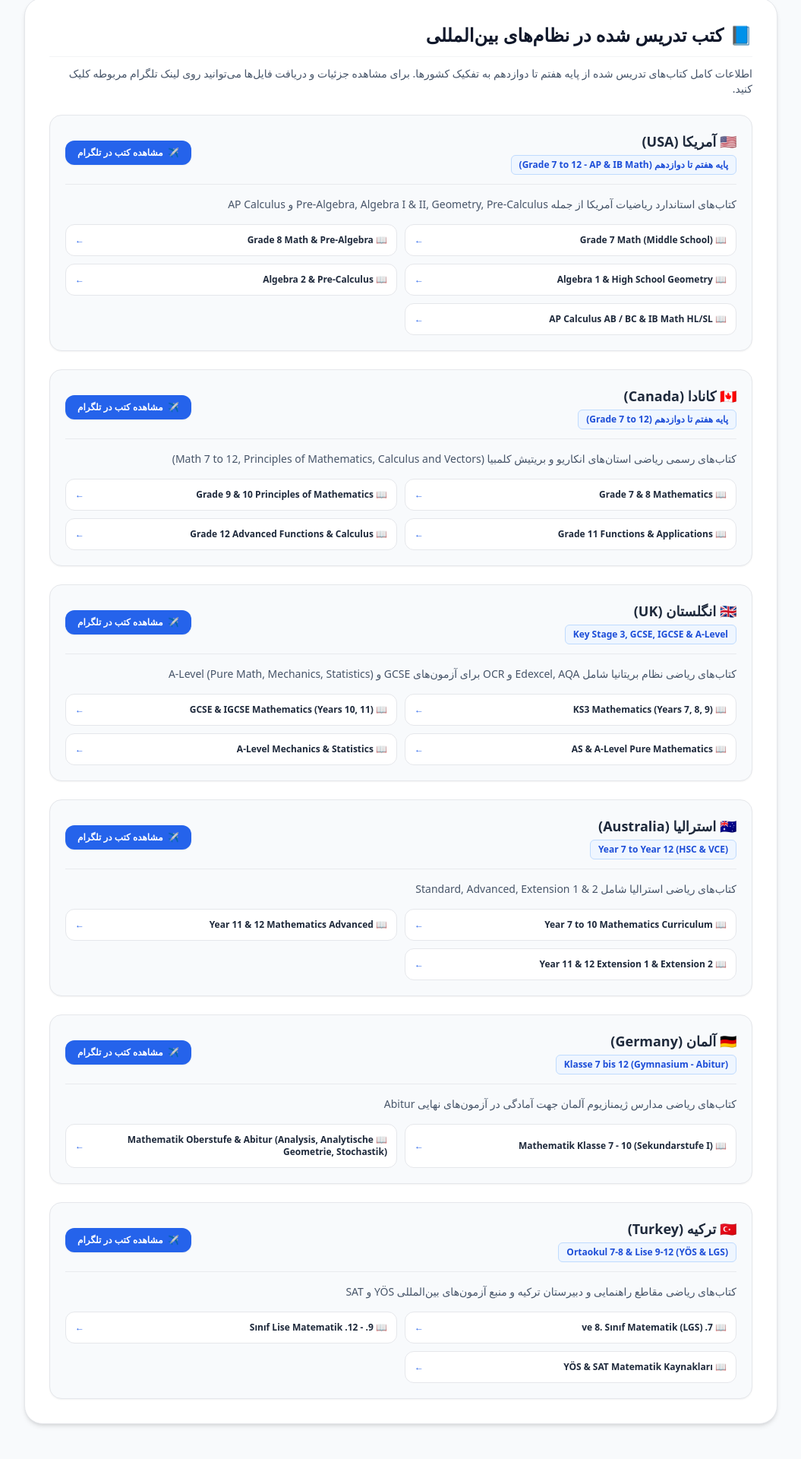
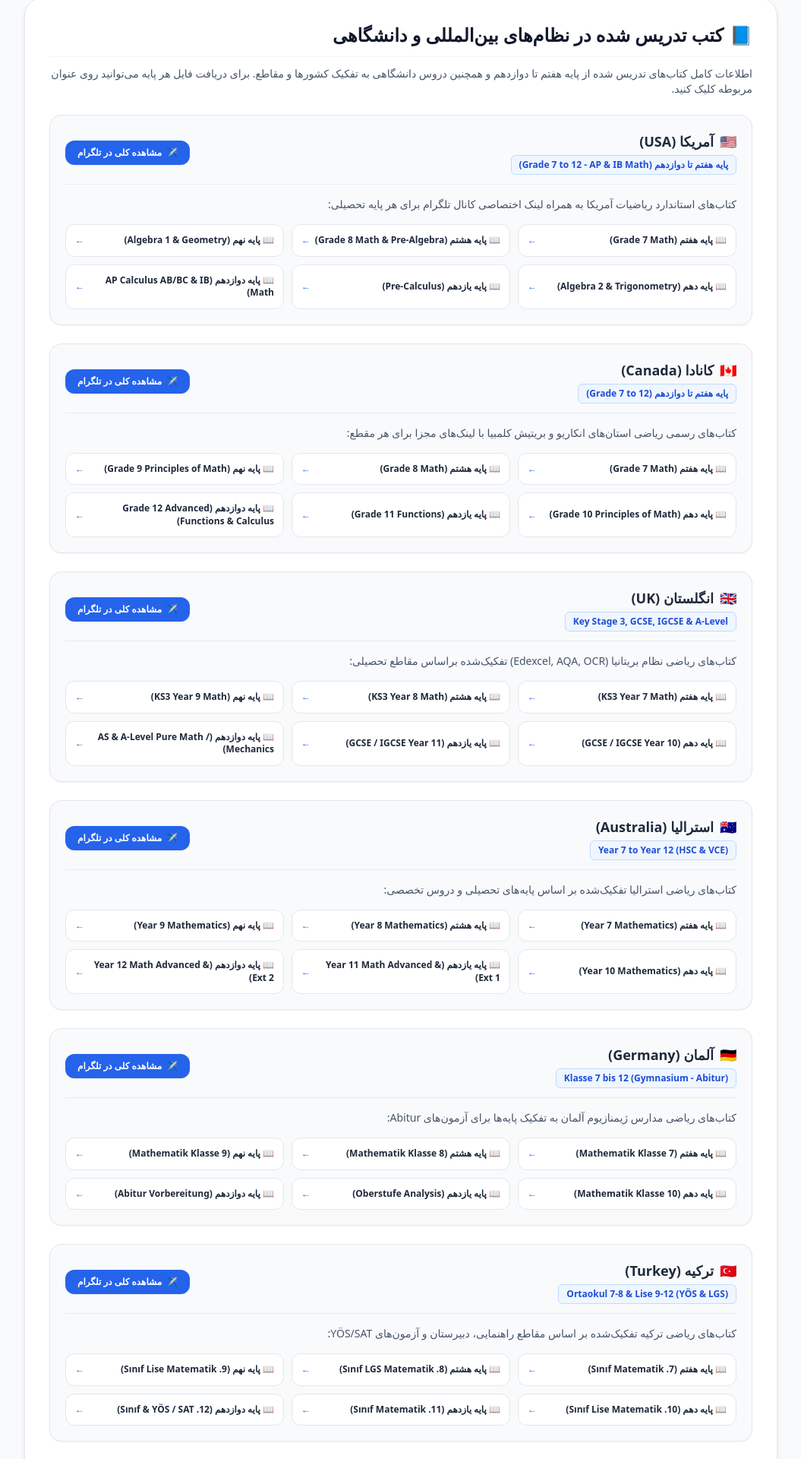
Before and after one commit to Hmohammadiz633/International-Mathematics-Site, a Next.js app: page /books in a window 1280 px wide. Shown: the part 192-2112 px from the top of the page at 76% size, without its empty margins (112-1167 px from the left). Built offline with nearby package versions, Linux system fonts and the light colour scheme.

Commit message:
Update page.js

```diff
--- a/app/books/page.js
+++ b/app/books/page.js
@@ -11,7 +11,7 @@ export default function BooksPage() {
 
   const isFa = lang === 'fa';
 
-  // لیست پایه‌های تحصیلی هفتم تا دوازدهم
+  // پایه‌های تحصیلی هفتم تا دوازدهم
   const grades = [
     { id: 'g7', fa: 'پایه هفتم (Grade 7)', en: 'Grade 7' },
     { id: 'g8', fa: 'پایه هشتم (Grade 8)', en: 'Grade 8' },
@@ -21,7 +21,7 @@ export default function BooksPage() {
     { id: 'g12', fa: 'پایه دوازدهم (Grade 12)', en: 'Grade 12' },
   ];
 
-  // لیست کامل تصاویر خلاصه فصل‌های پایه هفتم (واقع در پوشه public)
+  // لیست کامل تصاویر خلاصه فصل‌های پایه هفتم
   const grade7Summaries = [
     { src: '/summary-g7-1.png', title: 'خلاصه فصل ۱ - پایه هفتم' },
     { src: '/summary-g7-2.png', title: 'خلاصه فصل ۲ - پایه هفتم' },
@@ -35,75 +35,111 @@ export default function BooksPage() {
     { src: '/summary-g7-10.png', title: 'خلاصه فصل ۱۰ - پایه هفتم' },
   ];
 
-  // تمامی اطلاعات و لینک‌های کتب تدریس شده (بدون تغییر و کاملاً دست‌نخورده)
+  // تمامی اطلاعات کتب تدریس شده به تفکیک پایه و لینک‌های اختصاصی تلگرام + کتب دانشگاهی
   const taughtBooksData = [
     {
-      country: '🇺🇸 آمریکا (USA)',
+      country: 'آمریکا (USA)',
+      flag: '🇺🇸',
       grades: 'پایه هفتم تا دوازدهم (Grade 7 to 12 - AP & IB Math)',
-      description: 'کتاب‌های استاندارد ریاضیات آمریکا از جمله Pre-Algebra, Algebra I & II, Geometry, Pre-Calculus و AP Calculus',
+      description: 'کتاب‌های استاندارد ریاضیات آمریکا به همراه لینک اختصاصی کانال تلگرام برای هر پایه تحصیلی:',
       telegramLink: 'https://t.me/International_Maths/379',
       books: [
-        { title: 'Grade 7 Math (Middle School)', link: 'https://t.me/International_Maths/379' },
-        { title: 'Grade 8 Math & Pre-Algebra', link: 'https://t.me/International_Maths/379' },
-        { title: 'Algebra 1 & High School Geometry', link: 'https://t.me/International_Maths/379' },
-        { title: 'Algebra 2 & Pre-Calculus', link: 'https://t.me/International_Maths/379' },
-        { title: 'AP Calculus AB / BC & IB Math HL/SL', link: 'https://t.me/International_Maths/379' },
+        { title: 'پایه هفتم (Grade 7 Math)', link: 'https://t.me/International_Maths/379' },
+        { title: 'پایه هشتم (Grade 8 Math & Pre-Algebra)', link: 'https://t.me/International_Maths/380' },
+        { title: 'پایه نهم (Algebra 1 & Geometry)', link: 'https://t.me/International_Maths/381' },
+        { title: 'پایه دهم (Algebra 2 & Trigonometry)', link: 'https://t.me/International_Maths/382' },
+        { title: 'پایه یازدهم (Pre-Calculus)', link: 'https://t.me/International_Maths/383' },
+        { title: 'پایه دوازدهم (AP Calculus AB/BC & IB Math)', link: 'https://t.me/International_Maths/384' },
       ]
     },
     {
-      country: '🇨🇦 کانادا (Canada)',
+      country: 'کانادا (Canada)',
+      flag: '🇨🇦',
       grades: 'پایه هفتم تا دوازدهم (Grade 7 to 12)',
-      description: 'کتاب‌های رسمی ریاضی استان‌های انکاریو و بریتیش کلمبیا (Math 7 to 12, Principles of Mathematics, Calculus and Vectors)',
+      description: 'کتاب‌های رسمی ریاضی استان‌های انکاریو و بریتیش کلمبیا با لینک‌های مجزا برای هر مقطع:',
       telegramLink: 'https://t.me/International_Maths/302',
       books: [
-        { title: 'Grade 7 & 8 Mathematics', link: 'https://t.me/International_Maths/302' },
-        { title: 'Grade 9 & 10 Principles of Mathematics', link: 'https://t.me/International_Maths/302' },
-        { title: 'Grade 11 Functions & Applications', link: 'https://t.me/International_Maths/302' },
-        { title: 'Grade 12 Advanced Functions & Calculus', link: 'https://t.me/International_Maths/302' },
+        { title: 'پایه هفتم (Grade 7 Math)', link: 'https://t.me/International_Maths/302' },
+        { title: 'پایه هشتم (Grade 8 Math)', link: 'https://t.me/International_Maths/303' },
+        { title: 'پایه نهم (Grade 9 Principles of Math)', link: 'https://t.me/International_Maths/304' },
+        { title: 'پایه دهم (Grade 10 Principles of Math)', link: 'https://t.me/International_Maths/305' },
+        { title: 'پایه یازدهم (Grade 11 Functions)', link: 'https://t.me/International_Maths/306' },
+        { title: 'پایه دوازدهم (Grade 12 Advanced Functions & Calculus)', link: 'https://t.me/International_Maths/307' },
       ]
     },
     {
-      country: '🇬🇧 انگلستان (UK)',
+      country: 'انگلستان (UK)',
+      flag: '🇬🇧',
       grades: 'Key Stage 3, GCSE, IGCSE & A-Level',
-      description: 'کتاب‌های ریاضی نظام بریتانیا شامل Edexcel, AQA و OCR برای آزمون‌های GCSE و A-Level (Pure Math, Mechanics, Statistics)',
+      description: 'کتاب‌های ریاضی نظام بریتانیا (Edexcel, AQA, OCR) تفکیک‌شده براساس مقاطع تحصیلی:',
       telegramLink: 'https://t.me/International_Maths/297',
       books: [
-        { title: 'KS3 Mathematics (Years 7, 8, 9)', link: 'https://t.me/International_Maths/297' },
-        { title: 'GCSE & IGCSE Mathematics (Years 10, 11)', link: 'https://t.me/International_Maths/297' },
-        { title: 'AS & A-Level Pure Mathematics', link: 'https://t.me/International_Maths/297' },
-        { title: 'A-Level Mechanics & Statistics', link: 'https://t.me/International_Maths/297' },
+        { title: 'پایه هفتم (KS3 Year 7 Math)', link: 'https://t.me/International_Maths/297' },
+        { title: 'پایه هشتم (KS3 Year 8 Math)', link: 'https://t.me/International_Maths/298' },
+        { title: 'پایه نهم (KS3 Year 9 Math)', link: 'https://t.me/International_Maths/300' },
+        { title: 'پایه دهم (GCSE / IGCSE Year 10)', link: 'https://t.me/International_Maths/301' },
+        { title: 'پایه یازدهم (GCSE / IGCSE Year 11)', link: 'https://t.me/International_Maths/308' },
+        { title: 'پایه دوازدهم (AS & A-Level Pure Math / Mechanics)', link: 'https://t.me/International_Maths/309' },
       ]
     },
     {
-      country: '🇦🇺 استرالیا (Australia)',
+      country: 'استرالیا (Australia)',
+      flag: '🇦🇺',
       grades: 'Year 7 to Year 12 (HSC & VCE)',
-      description: 'کتاب‌های ریاضی استرالیا شامل Standard, Advanced, Extension 1 & 2',
+      description: 'کتاب‌های ریاضی استرالیا تفکیک‌شده بر اساس پایه‌های تحصیلی و دروس تخصصی:',
       telegramLink: 'https://t.me/International_Maths/299',
       books: [
-        { title: 'Year 7 to 10 Mathematics Curriculum', link: 'https://t.me/International_Maths/299' },
-        { title: 'Year 11 & 12 Mathematics Advanced', link: 'https://t.me/International_Maths/299' },
-        { title: 'Year 11 & 12 Extension 1 & Extension 2', link: 'https://t.me/International_Maths/299' },
+        { title: 'پایه هفتم (Year 7 Mathematics)', link: 'https://t.me/International_Maths/299' },
+        { title: 'پایه هشتم (Year 8 Mathematics)', link: 'https://t.me/International_Maths/310' },
+        { title: 'پایه نهم (Year 9 Mathematics)', link: 'https://t.me/International_Maths/311' },
+        { title: 'پایه دهم (Year 10 Mathematics)', link: 'https://t.me/International_Maths/312' },
+        { title: 'پایه یازدهم (Year 11 Math Advanced & Ext 1)', link: 'https://t.me/International_Maths/313' },
+        { title: 'پایه دوازدهم (Year 12 Math Advanced & Ext 2)', link: 'https://t.me/International_Maths/314' },
       ]
     },
     {
-      country: '🇩🇪 آلمان (Germany)',
+      country: 'آلمان (Germany)',
+      flag: '🇩🇪',
       grades: 'Klasse 7 bis 12 (Gymnasium - Abitur)',
-      description: 'کتاب‌های ریاضی مدارس ژیمنازیوم آلمان جهت آمادگی در آزمون‌های نهایی Abitur',
+      description: 'کتاب‌های ریاضی مدارس ژیمنازیوم آلمان به تفکیک پایه‌ها برای آزمون‌های Abitur:',
       telegramLink: 'https://t.me/International_Maths/375',
       books: [
-        { title: 'Mathematik Klasse 7 - 10 (Sekundarstufe I)', link: 'https://t.me/International_Maths/375' },
-        { title: 'Mathematik Oberstufe & Abitur (Analysis, Analytische Geometrie, Stochastik)', link: 'https://t.me/International_Maths/375' },
+        { title: 'پایه هفتم (Mathematik Klasse 7)', link: 'https://t.me/International_Maths/375' },
+        { title: 'پایه هشتم (Mathematik Klasse 8)', link: 'https://t.me/International_Maths/376' },
+        { title: 'پایه نهم (Mathematik Klasse 9)', link: 'https://t.me/International_Maths/377' },
+        { title: 'پایه دهم (Mathematik Klasse 10)', link: 'https://t.me/International_Maths/378' },
+        { title: 'پایه یازدهم (Oberstufe Analysis)', link: 'https://t.me/International_Maths/385' },
+        { title: 'پایه دوازدهم (Abitur Vorbereitung)', link: 'https://t.me/International_Maths/386' },
       ]
     },
     {
-      country: '🇹🇷 ترکیه (Turkey)',
+      country: 'ترکیه (Turkey)',
+      flag: '🇹🇷',
       grades: 'Ortaokul 7-8 & Lise 9-12 (YÖS & LGS)',
-      description: 'کتاب‌های ریاضی مقاطع راهنمایی و دبیرستان ترکیه و منبع آزمون‌های بین‌المللی YÖS و SAT',
+      description: 'کتاب‌های ریاضی ترکیه تفکیک‌شده بر اساس مقاطع راهنمایی، دبیرستان و آزمون‌های YÖS/SAT:',
       telegramLink: 'https://t.me/International_Maths/395',
       books: [
-        { title: '7. ve 8. Sınıf Matematik (LGS)', link: 'https://t.me/International_Maths/395' },
-        { title: '9. - 12. Sınıf Lise Matematik', link: 'https://t.me/International_Maths/395' },
-        { title: 'YÖS & SAT Matematik Kaynakları', link: 'https://t.me/International_Maths/395' },
+        { title: 'پایه هفتم (7. Sınıf Matematik)', link: 'https://t.me/International_Maths/395' },
+        { title: 'پایه هشتم (8. Sınıf LGS Matematik)', link: 'https://t.me/International_Maths/396' },
+        { title: 'پایه نهم (9. Sınıf Lise Matematik)', link: 'https://t.me/International_Maths/397' },
+        { title: 'پایه دهم (10. Sınıf Lise Matematik)', link: 'https://t.me/International_Maths/398' },
+        { title: 'پایه یازدهم (11. Sınıf Matematik)', link: 'https://t.me/International_Maths/399' },
+        { title: 'پایه دوازدهم (12. Sınıf & YÖS / SAT)', link: 'https://t.me/International_Maths/400' },
+      ]
+    },
+    {
+      country: 'کتب ریاضی دانشگاهی (University Math Books)',
+      flag: '🎓',
+      grades: 'دروس دانشگاهی و تحصیلات عالی',
+      description: 'منابع، مراجع و کتب درسی ریاضیات عالی و دانشگاهی به تفکیک عناوین درسی:',
+      telegramLink: 'https://t.me/International_Maths/401',
+      books: [
+        { title: 'ریاضی عمومی ۱ و ۲ (Calculus I & II)', link: 'https://t.me/International_Maths/401' },
+        { title: 'معادلات دیفرانسیل (Differential Equations)', link: 'https://t.me/International_Maths/402' },
+        { title: 'ریاضیات مهندسی (Engineering Mathematics)', link: 'https://t.me/International_Maths/403' },
+        { title: 'جبر خطی کاربردی (Linear Algebra)', link: 'https://t.me/International_Maths/404' },
+        { title: 'آمار و احتمال مهندسی (Probability & Statistics)', link: 'https://t.me/International_Maths/405' },
+        { title: 'آنالیز عددی (Numerical Analysis)', link: 'https://t.me/International_Maths/406' },
       ]
     }
   ];
@@ -136,7 +172,6 @@ export default function BooksPage() {
 
         {/* منوی دو تایی اصلی بالای صفحه */}
         <div className="flex items-center justify-center gap-3 mb-8 bg-white p-2 rounded-2xl border border-gray-200 shadow-sm max-w-xl mx-auto">
-          {/* منوی اول: کتب تدریس شده (دست‌نخورده) */}
           <button
             type="button"
             onClick={() => setActiveTab('taught-books')}
@@ -150,7 +185,6 @@ export default function BooksPage() {
             <span>{isFa ? 'کتب تدریس شده' : 'Taught Books'}</span>
           </button>
 
-          {/* منوی دوم: خلاصه فصل‌های کتب */}
           <button
             type="button"
             onClick={() => setActiveTab('summaries')}
@@ -165,18 +199,18 @@ export default function BooksPage() {
           </button>
         </div>
 
-        {/* ==================== بخش اول: کتب تدریس شده (کاملاً دست‌نخورده) ==================== */}
+        {/* ==================== ۱. کتب تدریس شده ==================== */}
         {activeTab === 'taught-books' && (
           <div className="space-y-6">
             <div className="bg-white rounded-3xl p-6 md:p-8 border border-gray-200 shadow-md">
               <h2 className="text-xl md:text-2xl font-black text-slate-900 mb-3 flex items-center gap-2 border-b border-gray-100 pb-3">
                 <span>📘</span>
-                <span>{isFa ? 'کتب تدریس شده در نظام‌های بین‌المللی' : 'International Curriculum Taught Books'}</span>
+                <span>{isFa ? 'کتب تدریس شده در نظام‌های بین‌المللی و دانشگاهی' : 'International Curriculum & University Taught Books'}</span>
               </h2>
               <p className="text-slate-600 text-xs md:text-sm leading-relaxed mb-6">
                 {isFa
-                  ? 'اطلاعات کامل کتاب‌های تدریس شده از پایه هفتم تا دوازدهم به تفکیک کشورها. برای مشاهده جزئیات و دریافت فایل‌ها می‌توانید روی لینک تلگرام مربوطه کلیک کنید.'
-                  : 'Complete curriculum book details from Grade 7 to Grade 12 by country with direct Telegram channel access.'}
+                  ? 'اطلاعات کامل کتاب‌های تدریس شده از پایه هفتم تا دوازدهم و همچنین دروس دانشگاهی به تفکیک کشورها و مقاطع. برای دریافت فایل هر پایه می‌توانید روی عنوان مربوطه کلیک کنید.'
+                  : 'Complete curriculum book details from Grade 7 to Grade 12 and university courses with direct Telegram links.'}
               </p>
 
               <div className="space-y-6">
@@ -184,7 +218,10 @@ export default function BooksPage() {
                   <div key={idx} className="bg-slate-50 rounded-2xl p-5 border border-gray-200 shadow-sm hover:border-blue-300 transition">
                     <div className="flex flex-col sm:flex-row sm:items-center justify-between gap-3 pb-3 border-b border-gray-200/80 mb-4">
                       <div>
-                        <h3 className="text-base md:text-lg font-black text-slate-800">{item.country}</h3>
+                        <h3 className="text-base md:text-lg font-black text-slate-800 flex items-center gap-2">
+                          <span>{item.flag}</span>
+                          <span>{item.country}</span>
+                        </h3>
                         <span className="text-xs font-bold text-blue-700 bg-blue-50 px-2.5 py-1 rounded-md border border-blue-200 inline-block mt-1">
                           {item.grades}
                         </span>
@@ -196,23 +233,23 @@ export default function BooksPage() {
                         className="inline-flex items-center justify-center gap-1.5 px-4 py-2 bg-blue-600 hover:bg-blue-700 text-white text-xs font-bold rounded-xl transition shadow-sm w-fit"
                       >
                         <span>✈️</span>
-                        <span>{isFa ? 'مشاهده کتب در تلگرام' : 'View in Telegram'}</span>
+                        <span>{isFa ? 'مشاهده کلی در تلگرام' : 'View All in Telegram'}</span>
                       </a>
                     </div>
 
                     <p className="text-xs md:text-sm text-slate-600 mb-4">{item.description}</p>
 
-                    <div className="grid grid-cols-1 sm:grid-cols-2 gap-2.5">
+                    <div className="grid grid-cols-1 sm:grid-cols-2 md:grid-cols-3 gap-2.5">
                       {item.books.map((b, bIdx) => (
                         <a
                           key={bIdx}
                           href={b.link}
                           target="_blank"
                           rel="noopener noreferrer"
-                          className="flex items-center justify-between p-3 bg-white hover:bg-blue-50/50 rounded-xl border border-gray-200 text-xs font-bold text-slate-800 transition group"
+                          className="flex items-center justify-between p-3 bg-white hover:bg-blue-50/80 rounded-xl border border-gray-200 text-xs font-bold text-slate-800 transition group shadow-2xs"
                         >
-                          <span className="group-hover:text-blue-700">📖 {b.title}</span>
-                          <span className="text-blue-600 group-hover:translate-x-1 transition-transform">←</span>
+                          <span className="group-hover:text-blue-700 leading-snug">📖 {b.title}</span>
+                          <span className="text-blue-600 group-hover:translate-x-1 transition-transform shrink-0 mr-1">←</span>
                         </a>
                       ))}
                     </div>
@@ -223,10 +260,9 @@ export default function BooksPage() {
           </div>
         )}
 
-        {/* ==================== بخش دوم: خلاصه فصل‌های کتب (همراه با پایه‌های 7 تا 12 و عکس‌های پایه 7) ==================== */}
+        {/* ==================== ۲. خلاصه فصل‌های کتب ==================== */}
         {activeTab === 'summaries' && (
           <div className="space-y-6">
-            {/* زیربخش انتخاب پایه تحصیلی (کلاس هفتم تا دوازدهم) */}
             <div className="bg-white rounded-3xl p-6 border border-gray-200 shadow-sm">
               <h3 className="text-xs md:text-sm font-bold text-slate-700 mb-4 text-center">
                 {isFa ? 'پایه تحصیلی مورد نظر را انتخاب کنید:' : 'Select Grade:'}
@@ -250,7 +286,6 @@ export default function BooksPage() {
               </div>
             </div>
 
-            {/* گالری تصاویر خلاصه فصل‌ها */}
             <div className="bg-white rounded-3xl p-6 md:p-8 border border-gray-200 shadow-md">
               <h3 className="text-lg md:text-xl font-black text-slate-900 mb-6 pb-3 border-b border-gray-100 flex items-center justify-between">
                 <span>
@@ -263,7 +298,6 @@ export default function BooksPage() {
                 </span>
               </h3>
 
-              {/* نمایش عکس‌های خلاصه فصل در قسمت کلاس هفتم */}
               {selectedGrade === 'g7' ? (
                 <div className="grid grid-cols-1 sm:grid-cols-2 md:grid-cols-3 gap-6">
                   {grade7Summaries.map((item, idx) => (
@@ -292,7 +326,6 @@ export default function BooksPage() {
                   ))}
                 </div>
               ) : (
-                /* پیام خالی بودن سایر پایه‌ها (هشتم تا دوازدهم) */
                 <div className="text-center py-16 bg-slate-50 rounded-2xl border border-dashed border-gray-300">
                   <span className="text-4xl mb-3 block">📌</span>
                   <p className="text-slate-700 font-bold text-sm md:text-base mb-1">
@@ -312,7 +345,7 @@ export default function BooksPage() {
         )}
       </div>
 
-      {/* پنجره مدال برای بزرگ‌نمایی تصویر خلاصه فصل هنگام کلیک */}
+      {/* پنجره مدال برای نمایش عکس */}
       {selectedImage && (
         <div
           className="fixed inset-0 z-50 bg-black/80 backdrop-blur-sm flex items-center justify-center p-4"
```
